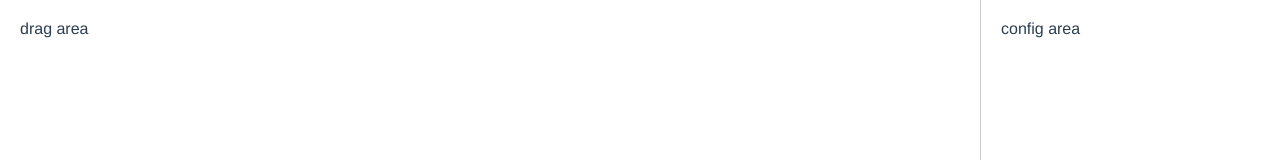
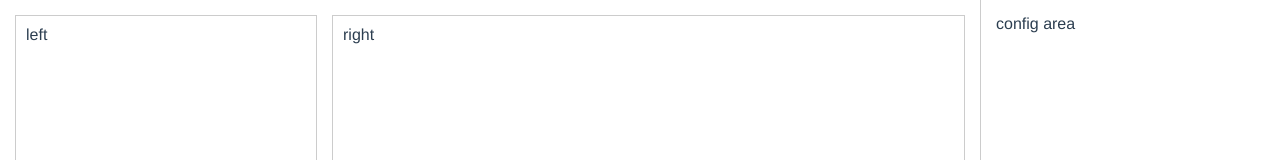
Before and after one commit to JasonBai007/lego, a Vue app: page /#/ in a window 1280 px wide. Shown: the top 160 px of the page. Built offline with nearby package versions, Linux system fonts and the light colour scheme.

Commit message:
整体布局

```diff
--- a/src/components/DragArea.vue
+++ b/src/components/DragArea.vue
@@ -1,5 +1,8 @@
 <template>
-  <div class="drag-area">drag area</div>
+  <div class="drag-area">
+    <div class="left">left</div>
+    <div class="right">right</div>
+  </div>
 </template>
 
 <script>
@@ -17,5 +20,18 @@ export default {
 
 <style lang="scss" scoped>
 .drag-area {
+  display: flex;
+  height: 100%;
+  & > div {
+    padding: 10px;
+    border: 1px solid #ccc;
+  }
+  .left {
+    width: 280px;
+    margin-right: 15px;
+  }
+  .right {
+    flex-grow: 1;
+  }
 }
 </style>
--- a/src/views/home.vue
+++ b/src/views/home.vue
@@ -27,10 +27,9 @@ export default {
   & > section {
     box-sizing: border-box;
     height: 100vh;
-    padding: 20px;
+    padding: 15px;
   }
   .main {
-    width: auto;
     flex-grow: 1;
   }
   .right {
```
